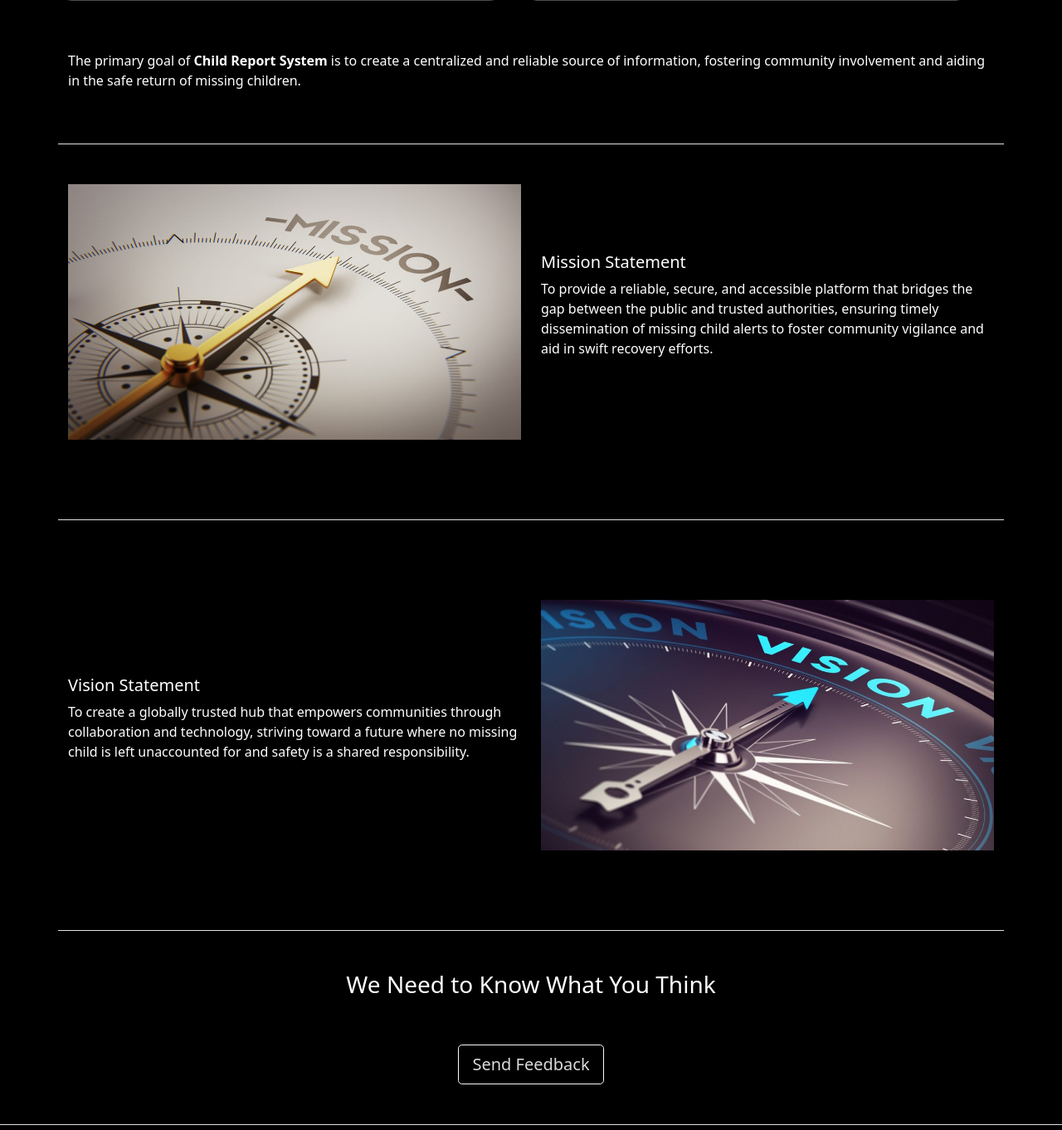
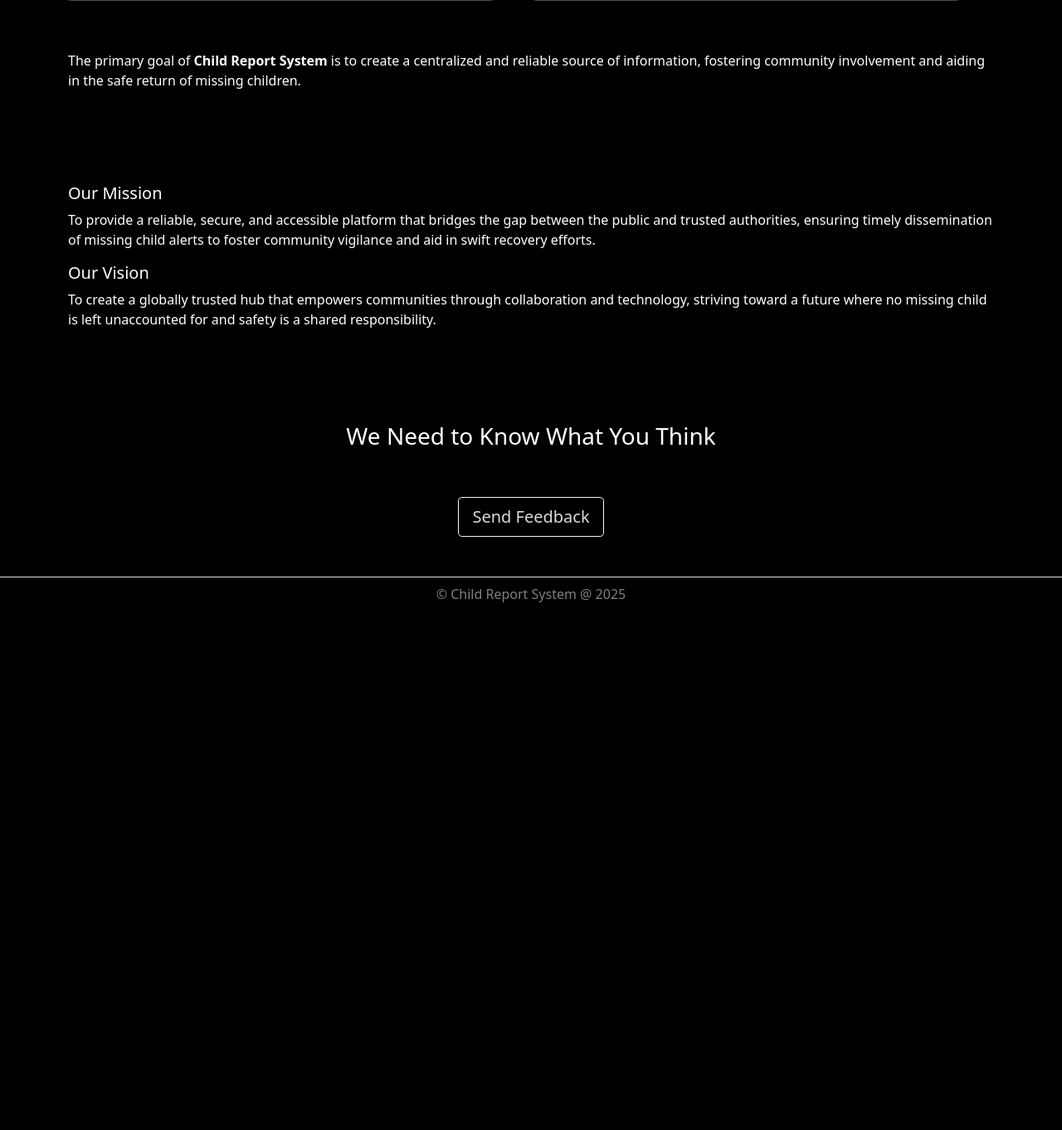
Before and after one commit to LeviUdoh-17/ChildAlertHub, a Flask app: page / in a window 1280 px wide. Shown: the part 1994-3356 px from the top of the page at 83% size. After the commit the page ends 2720 px from the top, so only its background shows below. Run offline with Flask 3, Linux system fonts and the light colour scheme.

Commit message:
Refactor mission and vision section for improved clarity and layout

```diff
--- a/static/style.css
+++ b/static/style.css
@@ -302,14 +302,6 @@ body.scrolled .custom-navbar {
 }
 
 /* ABOUT SECTION */
-#missionVision>div>img{
-    width: 100%;
-    box-shadow:
-    2px 2px 5px rgba(0, 0, 0, 0.2),  /* Light shadow */
-    4px 4px 10px rgba(0, 0, 0, 0.3), /* Medium shadow */
-    6px 6px 15px rgba(0, 0, 0, 0.4), /* Darker shadow */
-    8px 8px 20px rgba(0, 0, 0, 0.5); /* Darkest shadow */
-  }
   .featureIcons{
     font-size: 2rem;
   }
--- a/templates/home.html
+++ b/templates/home.html
@@ -83,22 +83,11 @@
              </div>
             <p class="pb-5">The primary goal of <strong>Child Report System</strong> is to create a centralized and reliable source of information, fostering community involvement and aiding in the safe return of missing children.</p>
 
-            <div id="missionVision" class="row py-5 border-top border-bottom">
-                <div class="col-12 col-md-6 pb-5">
-                    <img src="{{ url_for('static', filename='Images/mission.jpg') }}" alt="mission image">
-                </div>
-                <div class="col-12 col-md-6 d-flex pb-5 flex-column justify-content-center">
-                    <h5>Mission Statement</h5>
-                    <p>To provide a reliable, secure, and accessible platform that bridges the gap between the public and trusted authorities, ensuring timely dissemination of missing child alerts to foster community vigilance and aid in swift recovery efforts.</p>
-                </div>
-                <div class="border-top my-5"></div>
-                <div class="col-12 col-md-6 d-flex flex-column justify-content-center my-5">
-                    <h5>Vision Statement</h5>
-                    <p>To create a globally trusted hub that empowers communities through collaboration and technology, striving toward a future where no missing child is left unaccounted for and safety is a shared responsibility.</p>
-                </div>
-                <div class="col-12 col-md-6 my-5">
-                    <img src="{{ url_for('static', filename='Images/vision.jpg') }}" alt="vision image">
-                </div>
+            <div id="missionVision" class="py-5">
+                <h5>Our Mission</h5>
+                <p>To provide a reliable, secure, and accessible platform that bridges the gap between the public and trusted authorities, ensuring timely dissemination of missing child alerts to foster community vigilance and aid in swift recovery efforts.</p>
+                <h5>Our Vision</h5>
+                <p>To create a globally trusted hub that empowers communities through collaboration and technology, striving toward a future where no missing child is left unaccounted for and safety is a shared responsibility.</p>
             </div>
         </section>
         <section id="Contact" class="text-center">
```
